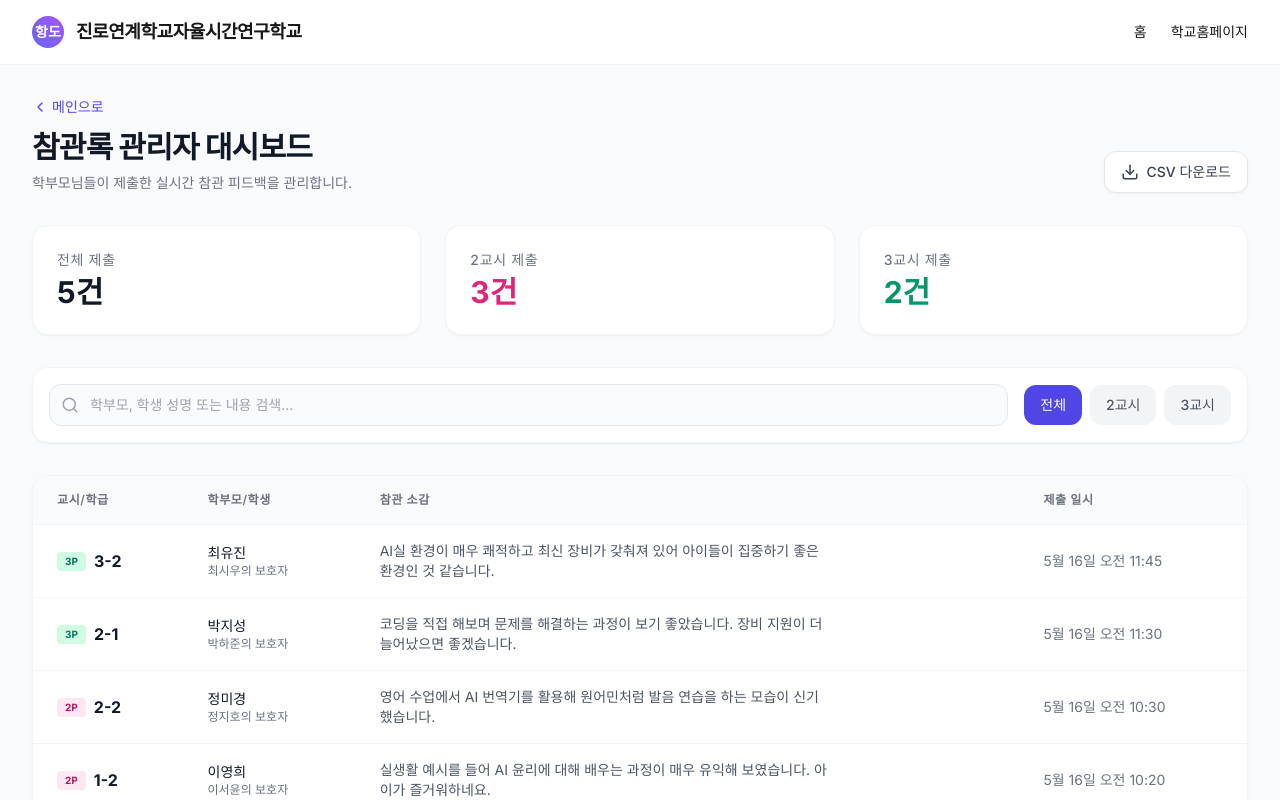
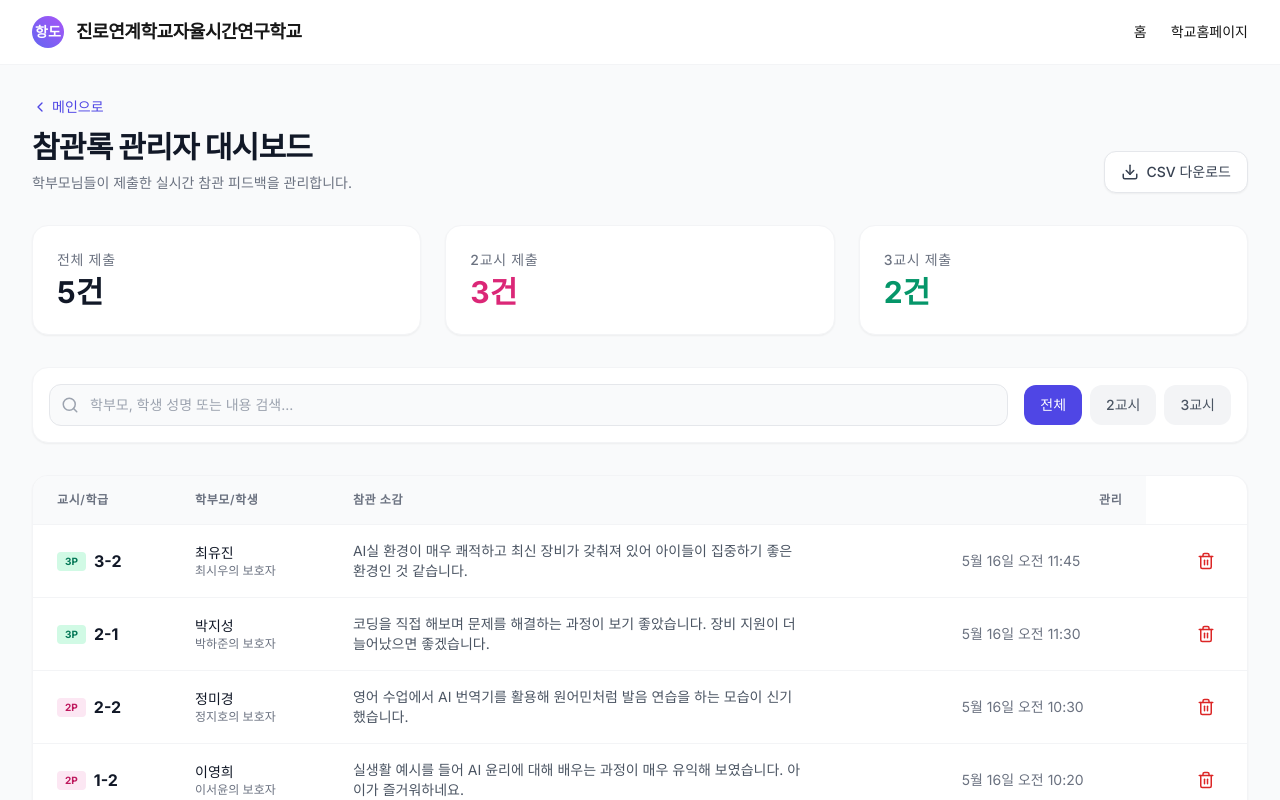
Before and after one commit to tmdhee-max/AIopenclass, a Next.js app: page /admin in a window 1280 px wide. Shown: the top 800 px of the page. Built offline with nearby package versions, Linux system fonts and the light colour scheme.

Commit message:
feat: add delete functionality to admin dashboard

```diff
--- a/app/admin/page.tsx
+++ b/app/admin/page.tsx
@@ -5,12 +5,20 @@ import Link from "next/link";
 import { mockObservations, Observation } from "@/lib/mock-data";
 
 export default function AdminPage() {
+  const [observations, setObservations] = useState<Observation[]>(mockObservations);
   const [searchTerm, setSearchTerm] = useState("");
   const [periodFilter, setPeriodFilter] = useState("all");
 
+  const handleDelete = (id: string) => {
+    if (window.confirm("정말로 이 참관록을 삭제하시겠습니까?")) {
+      setObservations(prev => prev.filter(item => item.id !== id));
+      // 실제 DB 연동 시에는 여기서 삭제 API를 호출합니다.
+    }
+  };
+
   // 데이터 필터링 로직
   const filteredData = useMemo(() => {
-    return mockObservations.filter((item) => {
+    return observations.filter((item) => {
       const matchesSearch =
         item.parentName.includes(searchTerm) ||
         item.studentName.includes(searchTerm) ||
@@ -18,13 +26,13 @@ export default function AdminPage() {
       const matchesPeriod = periodFilter === "all" || item.period === periodFilter;
       return matchesSearch && matchesPeriod;
     }).sort((a, b) => new Date(b.createdAt).getTime() - new Date(a.createdAt).getTime());
-  }, [searchTerm, periodFilter]);
+  }, [observations, searchTerm, periodFilter]);
 
   // 통계 계산
   const stats = {
-    total: mockObservations.length,
-    period2: mockObservations.filter(i => i.period === "2").length,
-    period3: mockObservations.filter(i => i.period === "3").length,
+    total: observations.length,
+    period2: observations.filter(i => i.period === "2").length,
+    period3: observations.filter(i => i.period === "3").length,
   };
 
   const downloadCSV = () => {
@@ -134,7 +142,7 @@ export default function AdminPage() {
                   <th className="px-6 py-4 text-xs font-semibold text-gray-500 uppercase tracking-wider">교시/학급</th>
                   <th className="px-6 py-4 text-xs font-semibold text-gray-500 uppercase tracking-wider">학부모/학생</th>
                   <th className="px-6 py-4 text-xs font-semibold text-gray-500 uppercase tracking-wider">참관 소감</th>
-                  <th className="px-6 py-4 text-xs font-semibold text-gray-500 uppercase tracking-wider">제출 일시</th>
+                  <th className="px-6 py-4 text-xs font-semibold text-gray-500 uppercase tracking-wider text-right">관리</th>
                 </tr>
               </thead>
               <tbody className="divide-y divide-gray-100 dark:divide-zinc-800">
@@ -164,11 +172,20 @@ export default function AdminPage() {
                         month: 'short', day: 'numeric', hour: '2-digit', minute: '2-digit'
                       })}
                     </td>
+                    <td className="px-6 py-4 whitespace-nowrap text-right text-sm font-medium">
+                      <button
+                        onClick={() => handleDelete(item.id)}
+                        className="text-red-600 hover:text-red-900 dark:text-red-400 dark:hover:text-red-300 p-2 rounded-lg hover:bg-red-50 dark:hover:bg-red-900/20 transition-colors"
+                        title="삭제"
+                      >
+                        <svg xmlns="http://www.w3.org/2000/svg" width="18" height="18" viewBox="0 0 24 24" fill="none" stroke="currentColor" strokeWidth="2" strokeLinecap="round" strokeLinejoin="round"><path d="M3 6h18"/><path d="M19 6v14c0 1-1 2-2 2H7c-1 0-2-1-2-2V6"/><path d="M8 6V4c0-1 1-2 2-2h4c1 0 2 1 2 2v2"/><line x1="10" x2="10" y1="11" y2="17"/><line x1="14" x2="14" y1="11" y2="17"/></svg>
+                      </button>
+                    </td>
                   </tr>
                 ))}
                 {filteredData.length === 0 && (
                   <tr>
-                    <td colSpan={4} className="px-6 py-20 text-center text-gray-500 dark:text-gray-400">
+                    <td colSpan={5} className="px-6 py-20 text-center text-gray-500 dark:text-gray-400">
                       데이터가 없습니다.
                     </td>
                   </tr>
```
